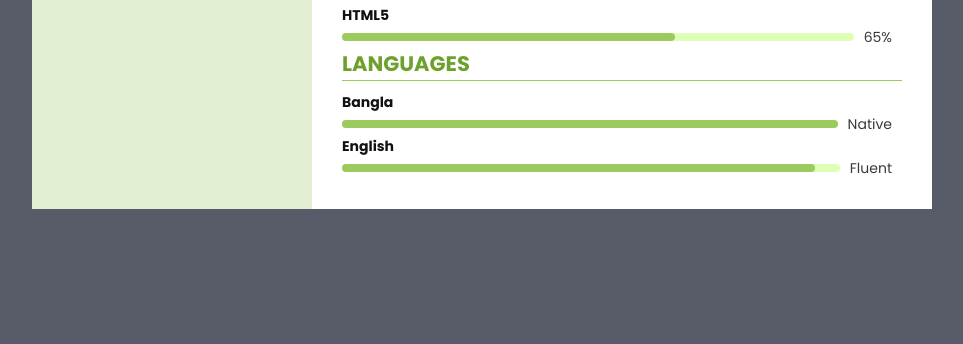
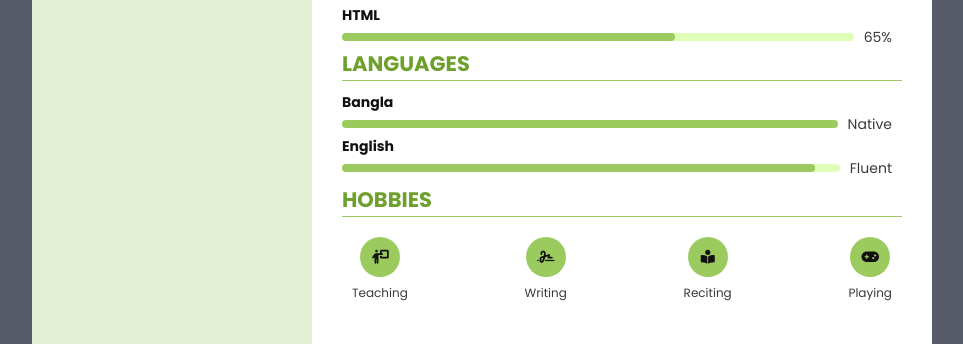
Before and after one commit to prosany/Hasib-Resume, a plain HTML site: page index.html in a window 1280 px wide. Shown: the part 932-1276 px from the top of the page, without its empty margins (158-1121 px from the left). Before the commit the page ends 1141 px from the top, so only its background shows below. Drawn offline with Linux system fonts and the light colour scheme.

Commit message:
Complete

```diff
--- a/index.html
+++ b/index.html
@@ -91,10 +91,7 @@
           <div class="education-item">
             <h3>BBA - University of Dhaka</h3>
             <p>2020 - Running</p>
-            <p>
-              Department of Department of Organization Strategy and Leadership
-              (OSL)
-            </p>
+            <p>Department of Organization Strategy and Leadership (OSL)</p>
           </div>
           <div class="education-item">
             <h3>HSC - Govt. Bangla College, Dhaka</h3>
@@ -178,7 +175,7 @@
             </div>
           </div>
           <div class="skill-item">
-            <h4>HTML5</h4>
+            <h4>HTML</h4>
             <div class="skill-level">
               <div><span style="width: 65%"></span></div>
               <p>65%</p>
@@ -202,6 +199,27 @@
             </div>
           </div>
         </div>
+        <div class="educations" style="margin-top: 10px">
+          <h2>HOBBIES</h2>
+          <div class="hobbies">
+            <div class="hobbie-box">
+              <span><i class="fa-solid fa-person-chalkboard"></i></span>
+              <p>Teaching</p>
+            </div>
+            <div class="hobbie-box">
+              <span><i class="fa-solid fa-signature"></i></span>
+              <p>Writing</p>
+            </div>
+            <div class="hobbie-box">
+              <span><i class="fa-solid fa-book-open-reader"></i></span>
+              <p>Reciting</p>
+            </div>
+            <div class="hobbie-box">
+              <span><i class="fa-solid fa-gamepad"></i></span>
+              <p>Playing</p>
+            </div>
+          </div>
+        </div>
       </div>
     </div>
 
--- a/style.css
+++ b/style.css
@@ -112,6 +112,35 @@ body {
   align-items: center;
 }
 
+.hobbies {
+  display: flex;
+  justify-content: space-between;
+  align-items: center;
+}
+
+.hobbies > .hobbie-box {
+  display: flex;
+  flex-direction: column;
+  align-items: center;
+  margin: 10px 0;
+  padding: 0 10px;
+}
+
+.hobbies > .hobbie-box > span {
+  width: 40px;
+  height: 40px;
+  border-radius: 50%;
+  background: #9bcb5f;
+  display: flex;
+  justify-content: center;
+  align-items: center;
+  margin-bottom: 5px;
+}
+
+.hobbies > .hobbie-box > p {
+  font-size: 12px;
+}
+
 .right-side {
   background: #fff;
   width: calc(100% - 280px);
```
